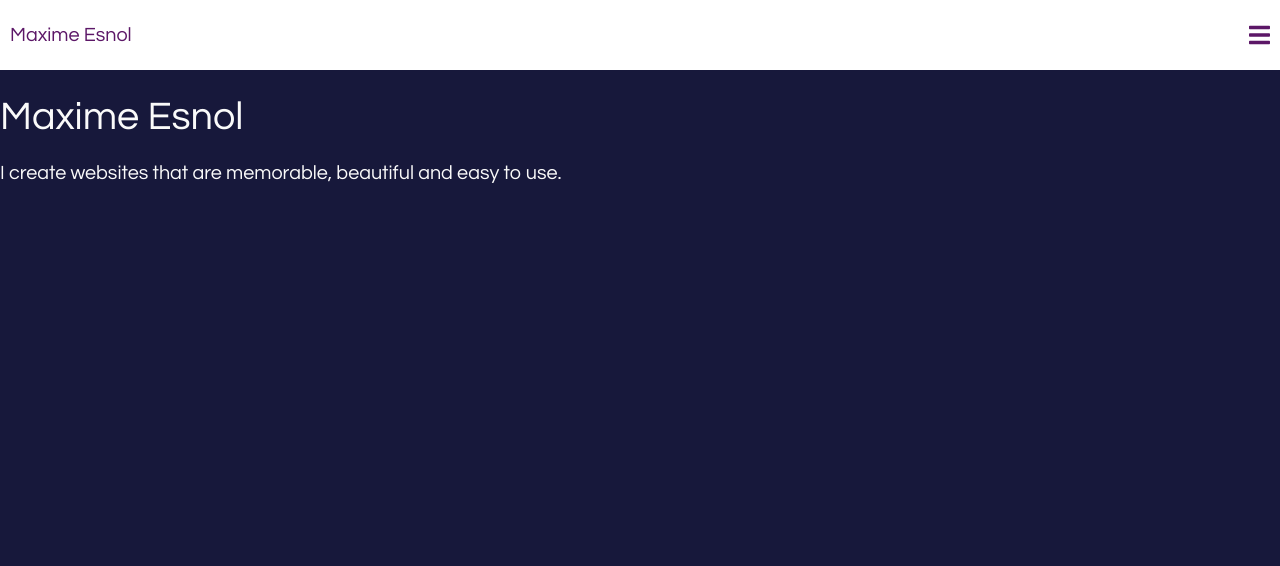
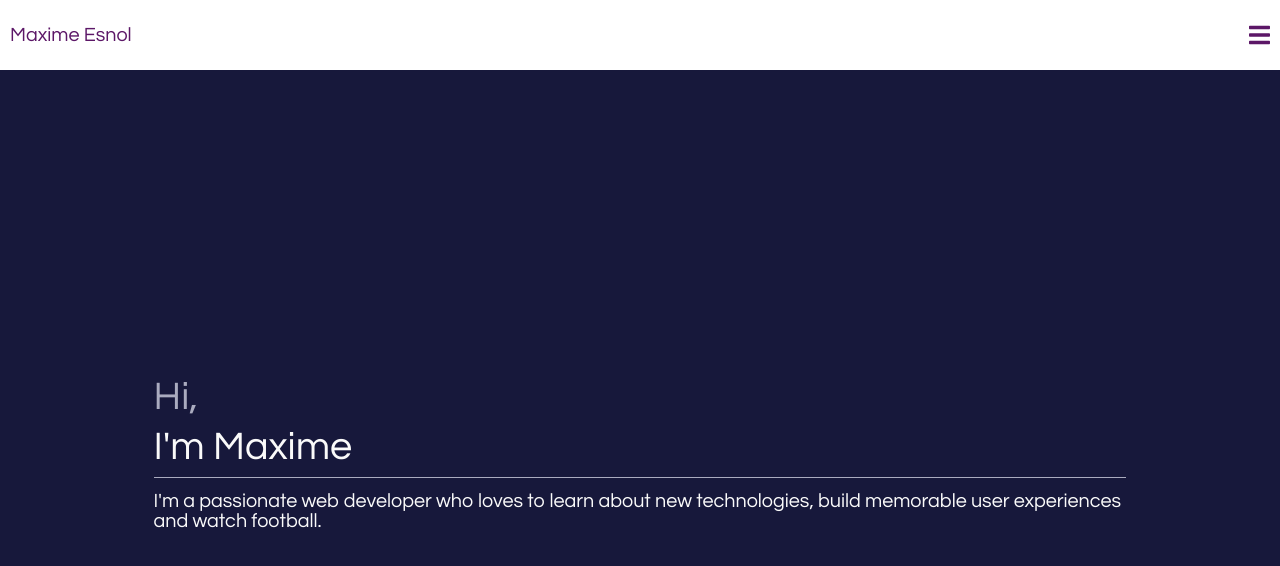
Before and after one commit to MaximeEsnol/Portfolio, a React (Create React App) app: page / in a window 1280 px wide. Shown: the top 566 px of the page. Built offline with nearby package versions, Linux system fonts and the light colour scheme.

Commit message:
Add proper content

```diff
--- a/src/screens/HomeScreen.js
+++ b/src/screens/HomeScreen.js
@@ -1,14 +1,29 @@
 import React from 'react';
 import useTitle from '../hooks/useTitle';
+import { ScrollSnapContainer, SnapSection } from '../components/ScrollSnap';
 
 const HomeScreen = props => {
 
     useTitle("Maxime Esnol");
 
     return (
-        <div>
-            <h1>Maxime Esnol</h1>
-            <p>I create websites that are memorable, beautiful and easy to use.</p>
+        <div className="home">
+            <section>
+                <h1 className="multiline">
+                    <span className="line">
+                        Hi,
+                    </span>
+                    <span className="line">
+                        I'm Maxime
+                    </span>
+                </h1>
+
+                <p>
+                    I'm a passionate web developer who loves to
+                    learn about new technologies, build memorable
+                    user experiences and watch football.
+                </p>
+            </section>
         </div>
     )
 }
```
